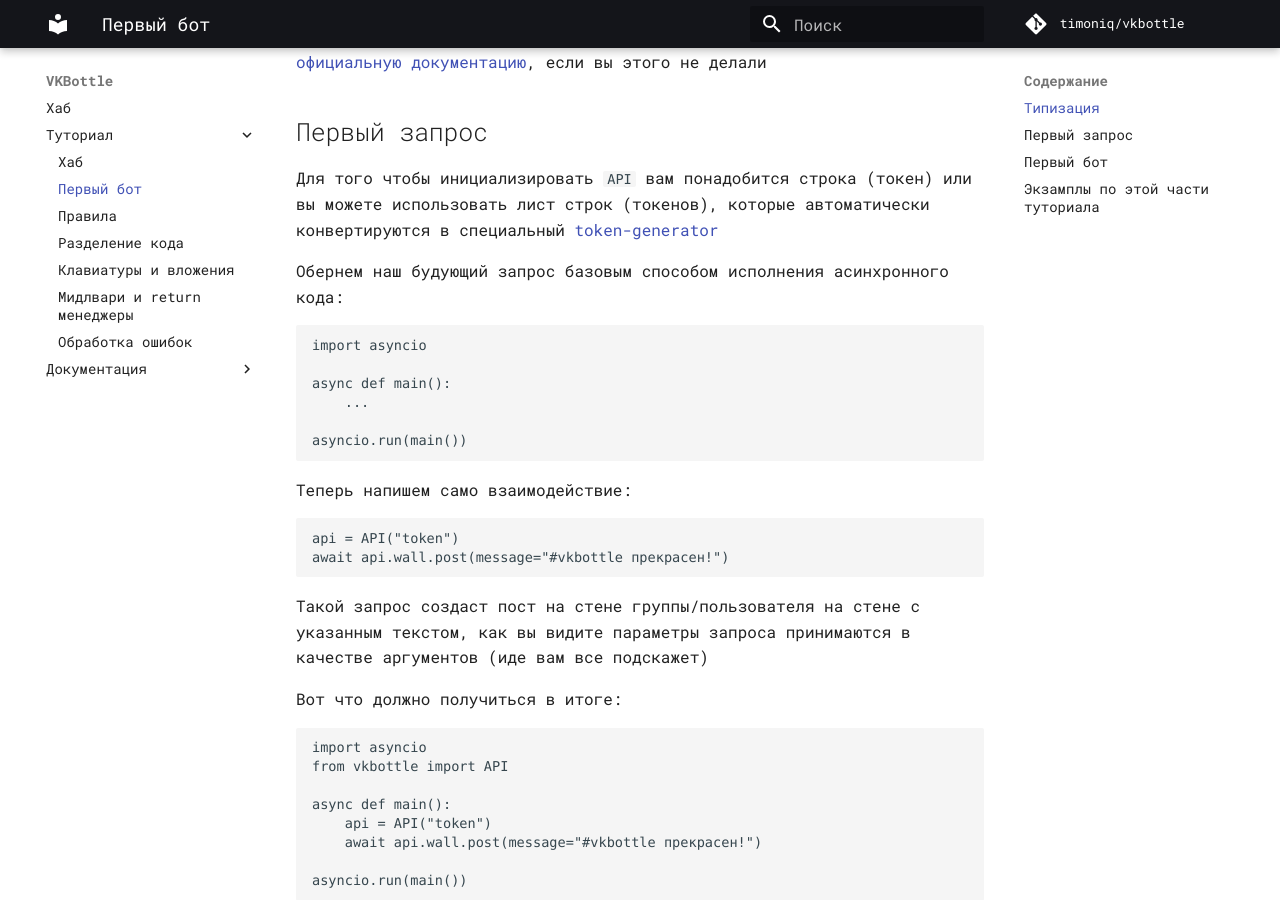
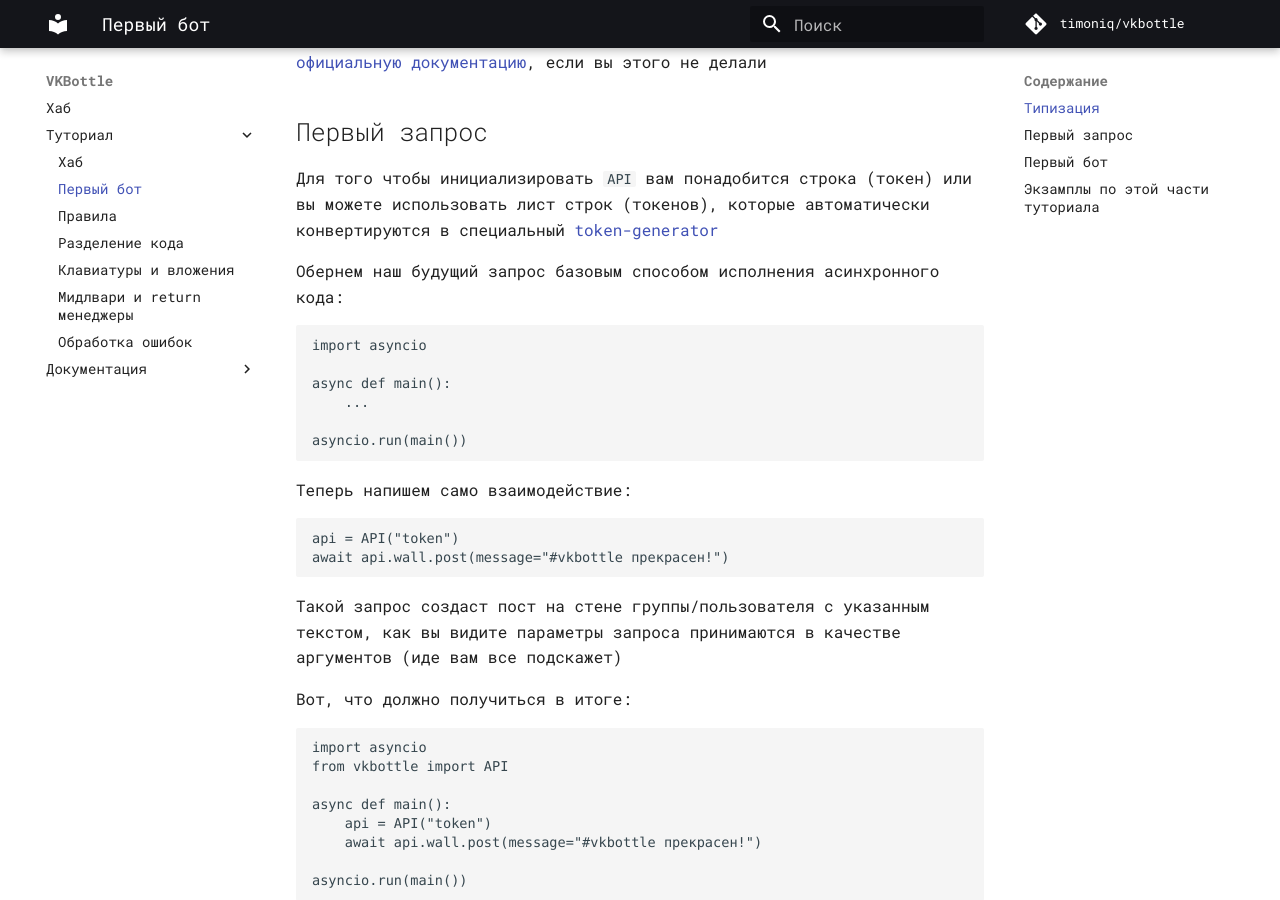
Before and after one commit to vkbottle/vkbottle, an MkDocs documentation site: the page built from docs/tutorial/first-bot.md, in a window 1280 px wide and 900 px high, scrolled down 1063 px. Built offline with MkDocs 1.6.1 and Material for MkDocs 9.7.7, drawn with Linux system fonts in a browser that asks for light colours; some web fonts are replaced; comment, search, counter and statistics services are not loaded.

Commit message:
fixed spelling errors

````diff
--- a/docs/tutorial/first-bot.md
+++ b/docs/tutorial/first-bot.md
@@ -24,7 +24,7 @@
 
 Для того чтобы инициализировать `API` вам понадобится строка (токен) или вы можете использовать лист строк (токенов), которые автоматически конвертируются в специальный [token-generator](/docs/low-level/api/token-generator.md)
 
-Обернем наш будующий запрос базовым способом исполнения асинхронного кода:
+Обернем наш будущий запрос базовым способом исполнения асинхронного кода:
 
 ```python
 import asyncio
@@ -42,9 +42,9 @@
 await api.wall.post(message="#vkbottle прекрасен!")
 ```
 
-Такой запрос создаст пост на стене группы/пользователя на стене с указанным текстом, как вы видите параметры запроса принимаются в качестве аргументов (иде вам все подскажет)
+Такой запрос создаст пост на стене группы/пользователя с указанным текстом, как вы видите параметры запроса принимаются в качестве аргументов (иде вам все подскажет)
 
-Вот что должно получиться в итоге:
+Вот, что должно получиться в итоге:
 
 ```python
 import asyncio
````
